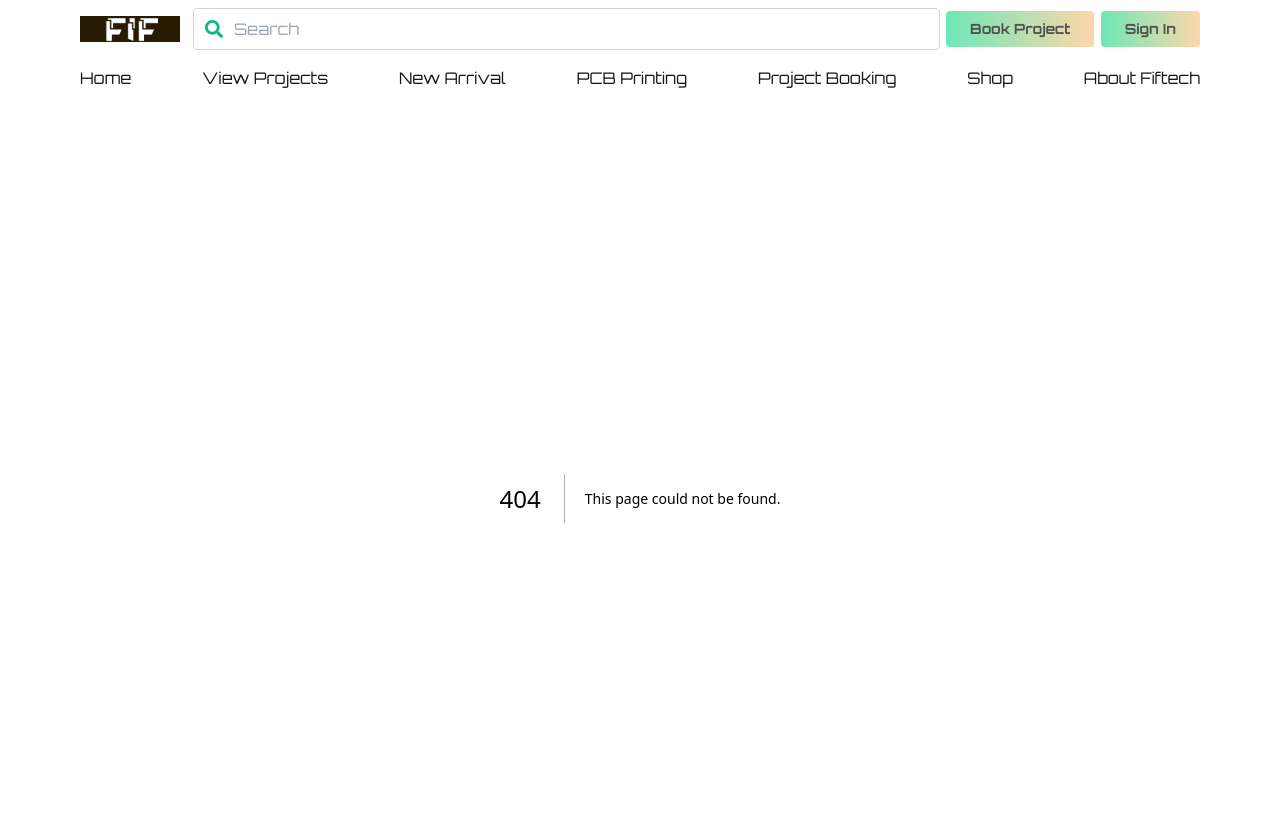
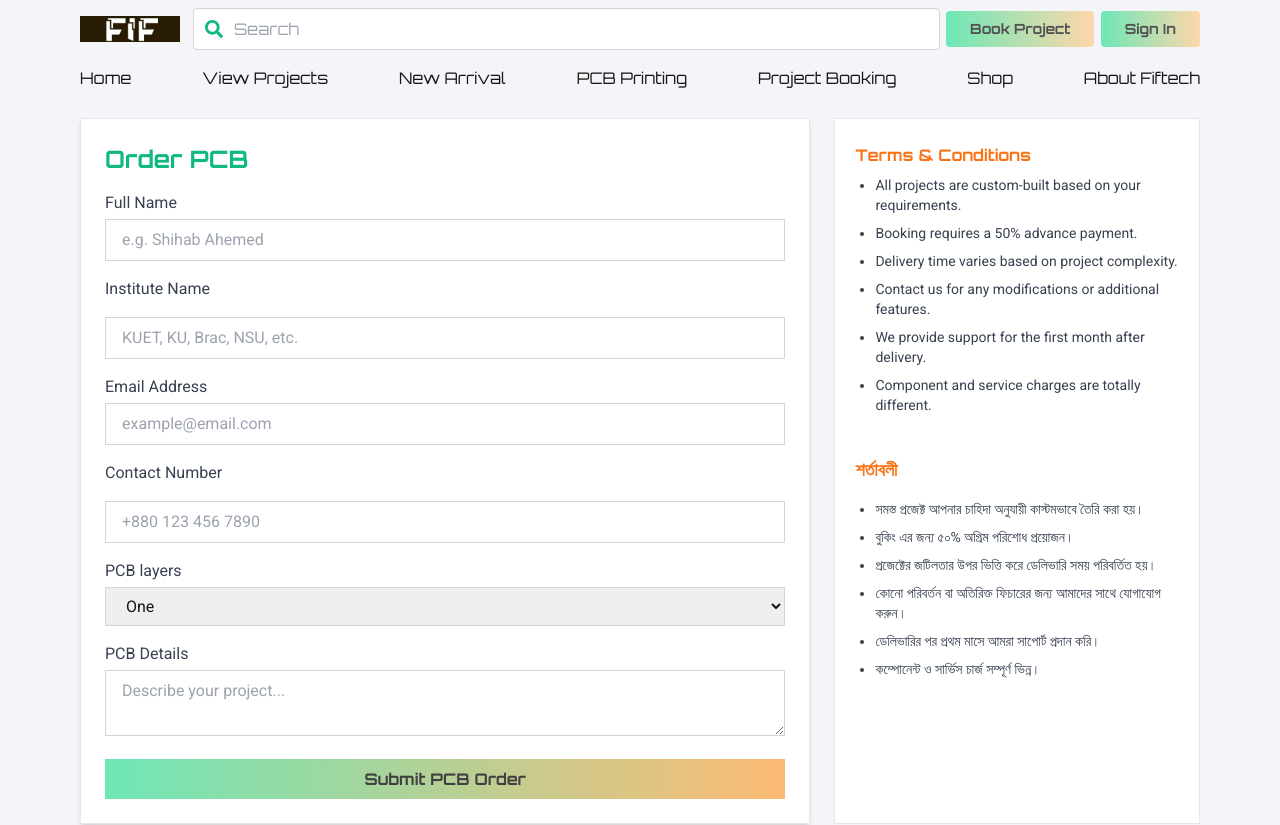
Before and after one commit to Shihab221/firefly, a Next.js app: page /pcbprinting in a window 1280 px wide. Before the commit this address had no page. Shown: the top 825 px of the page. Built offline with nearby package versions, Linux system fonts and the light colour scheme.

Commit message:
added form in pcb printing

```diff
--- a/app/(main)/about/page.tsx
+++ b/app/(main)/about/page.tsx
@@ -17,10 +17,10 @@ const profiles = [
 const page = () => {
   return (
     <div className='px-10 sm:px-20 py-10'>
-        <h4 className='font-orbitron text-xl text-orange-500 text-center mb-4 font-bold'>FiFtech Management</h4>
-        <div className='flex flex-row gap-4 items-center justify-evenly'>
+        <h4 className='font-orbitron text-xl text-orange-500 text-center mb-4 font-bold'>Meet FiFtech Team</h4>
+        <div className='flex flex-col sm:flex-row gap-4 items-center justify-evenly'>
         {profiles.map((item,index)=>(
-            <div key={index} className='flex flex-row items-center bg-white shadow-md'>
+            <div key={index} className='flex flex-row items-center bg-white shadow-md '>
                 <Image
                     src={item.image}
                     alt='peofile_image'
@@ -28,7 +28,7 @@ const page = () => {
                     height={100}
                     className='w-32 h-36 object-cover'
                 />
-                <div className='px-4'>
+                <div className='px-4 w-[200px] sm:w-[280px]'>
                     <p className='text-sm font-orbitron'>{item.name}</p>
                     <p className='text-sm font-orbitron'>{item.position}</p>
                     <p className='text-sm font-orbitron'>Projects: {item.project_conducted} +</p>
--- /dev/null
+++ b/app/(main)/pcbprinting/page.tsx
@@ -0,0 +1,105 @@
+import React from 'react'
+
+const page = () => {
+  return (
+    <div className='px-10 sm:px-20 py-5 flex flex-col sm:flex-row gap-6'>
+        <div className="bg-white w-full sm:w-2/3 border p-6  shadow-md mx-auto">
+        <h2 className="text-2xl font-semibold  mb-4 font-orbitron text-emerald-500">Order PCB</h2>
+        <form className="space-y-4">
+            <div>
+            <label className="block text-gray-700 font-medium mb-1">Full Name</label>
+            <input
+                type="text"
+                placeholder="e.g. Shihab Ahemed"
+                className="w-full border border-gray-300 border px-4 py-2 focus:outline-none focus:ring-2 focus:ring-emerald-500"
+            />
+            </div>
+
+            <label className="block text-gray-700 font-medium mb-1">Institute Name</label>
+            <input
+                type="text"
+                placeholder="KUET, KU, Brac, NSU, etc."
+                className="w-full border border-gray-300 border px-4 py-2 focus:outline-none focus:ring-2 focus:ring-emerald-500"
+            />
+
+            <div>
+            <label className="block text-gray-700 font-medium mb-1">Email Address</label>
+            <input
+                type="email"
+                placeholder="example@email.com"
+                className="w-full border border-gray-300 border px-4 py-2 focus:outline-none focus:ring-2 focus:ring-emerald-500"
+            />
+            </div>
+
+
+            <label className="block text-gray-700 font-medium mb-1">Contact Number</label>
+            <input
+                type="mobile"
+                placeholder="+880 123 456 7890"
+                className="w-full border border-gray-300 border px-4 py-2 focus:outline-none focus:ring-2 focus:ring-emerald-500"
+            />
+
+            <div>
+            <label className="block text-gray-700 font-medium mb-1">PCB layers</label>
+            <select
+                className="w-full border border-gray-300 border px-4 py-2 focus:outline-none focus:ring-2 focus:ring-emerald-500"
+            >
+
+                <option value="one">One</option>
+                <option value="two">Two</option>
+                <option value="multi">Multi</option>
+
+            </select>
+            </div>
+
+
+            <div>
+            <label className="block text-gray-700 font-medium mb-1">PCB Details</label>
+            <textarea
+
+                placeholder="Describe your project..."
+                className="w-full border border-gray-300 border px-4 py-2 focus:outline-none focus:ring-2 focus:ring-emerald-500"
+            ></textarea>
+            </div>
+
+            <div>
+            <button
+                type="submit"
+                className="w-full bg-gradient-to-r from-emerald-300 to-orange-300 hover:bg-emerald-700 text-neutral-700 font-semibold py-2 transition-all duration-200 font-orbitron hover:shadow-md duration-200"
+            >
+                Submit PCB Order
+            </button>
+            </div>
+        </form>
+    </div>
+
+      <div className='bg-white w-full sm:w-1/3 border px-5 py-6'>
+        <h4 className='font-orbitron font-bold mb-2 text-orange-500'>Terms & Conditions</h4>
+        <ul className='list-disc flex flex-col gap-2 pl-5 text-sm text-gray-700 text-lg'>
+          <li>All projects are custom-built based on your requirements.</li>
+          <li>Booking requires a 50% advance payment.</li>
+          <li>Delivery time varies based on project complexity.</li>
+          <li>Contact us for any modifications or additional features.</li>
+          <li>We provide support for the first month after delivery.</li>
+          <li>Component and service charges are totally different.</li>
+        </ul>
+
+        <h4 className='mb-4 mt-10 font-bold text-lg font-orbitron text-orange-500'>
+            শর্তাবলী
+        </h4>
+        <ul className='list-disc flex flex-col gap-2 pl-5 text-sm text-gray-700 text-sm'>
+            <li>সমস্ত প্রজেক্ট আপনার চাহিদা অনুযায়ী কাস্টমভাবে তৈরি করা হয়।</li>
+            <li>বুকিং এর জন্য ৫০% অগ্রিম পরিশোধ প্রয়োজন।</li>
+            <li>প্রজেক্টের জটিলতার উপর ভিত্তি করে ডেলিভারি সময় পরিবর্তিত হয়।</li>
+            <li>কোনো পরিবর্তন বা অতিরিক্ত ফিচারের জন্য আমাদের সাথে যোগাযোগ করুন।</li>
+            <li>ডেলিভারির পর প্রথম মাসে আমরা সাপোর্ট প্রদান করি।</li>
+            <li>কম্পোনেন্ট ও সার্ভিস চার্জ সম্পূর্ণ ভিন্ন।</li>
+        </ul>
+
+      </div>
+
+    </div>
+  )
+}
+
+export default page
--- a/components/Sidebar.tsx
+++ b/components/Sidebar.tsx
@@ -1,14 +1,15 @@
 'use client';
+import Link from 'next/link';
 import React, { useState } from 'react';
 
 const navbarData = [
-  { title: 'Home', url: '#' },
-  { title: 'Best Sellers', url: '#' },
+  { title: 'Home', url: '/' },
+  { title: 'View Projects', url: '/allprojects' },
   { title: 'New Arrival', url: '#' },
-  { title: 'Big sale', url: '#' },
-  { title: 'Clearance Sale', url: '#' },
-  { title: 'Discover', url: '#' },
-  { title: 'About Keedos', url: '#' },
+  { title: 'PCB Printing', url: '/pcbprinting' },
+  { title: 'Project Booking', url: '/bookproject' },
+  { title: 'Shop', url: '/https://shop-roboflybd.vercel.app/' },
+  { title: 'About Fiftech', url: '/about' },
 ];
 const Sidebar = () => {
   const [isOpen, setIsOpen] = useState(true);
@@ -21,7 +22,9 @@ const Sidebar = () => {
               key={index}
               className="flex flex-row items-center justify-between py-2 hover:font-semibold cursor-pointer"
             >
-              <p className="text-neutral-900 text-md">{item.title}</p>
+              <Link href={`${item.url}`}>
+                  <p className="text-neutral-900 text-md">{item.title}</p>
+                </Link>
             </div>
           ))}
         </div>
```
